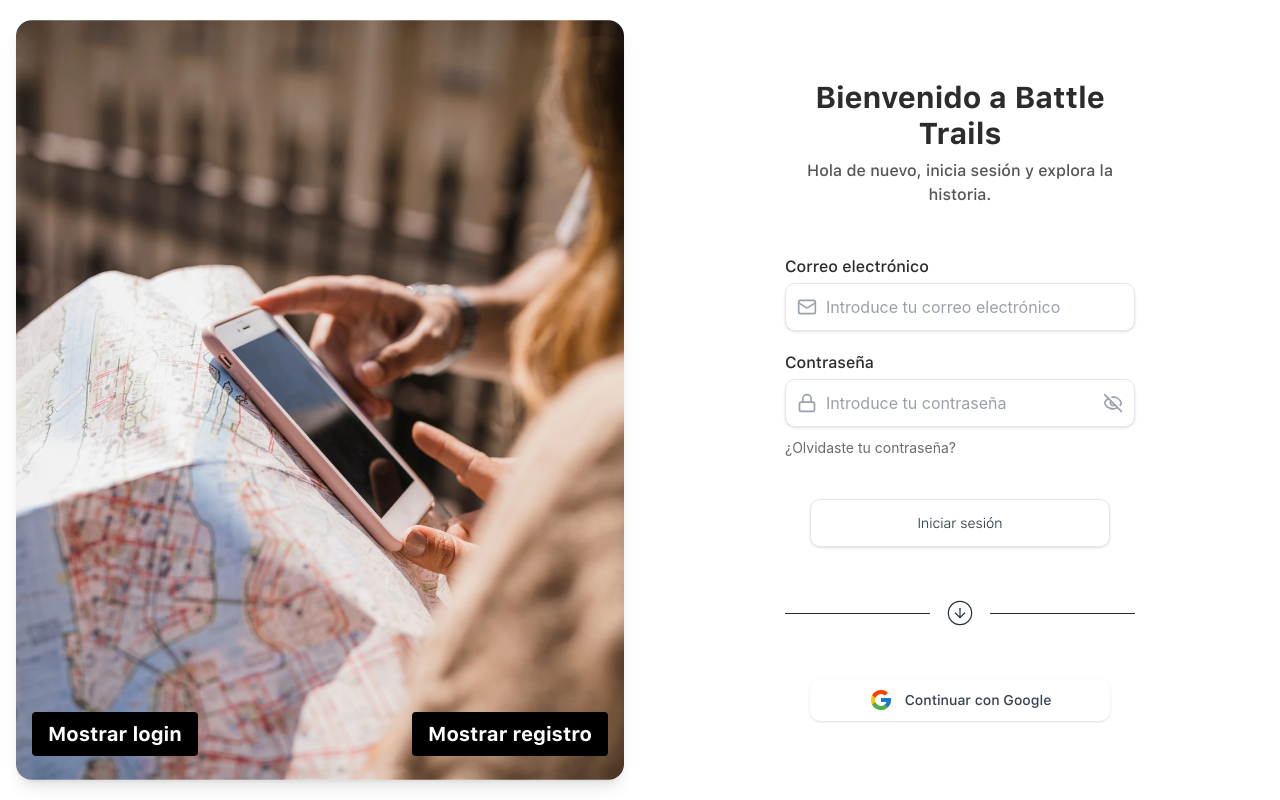
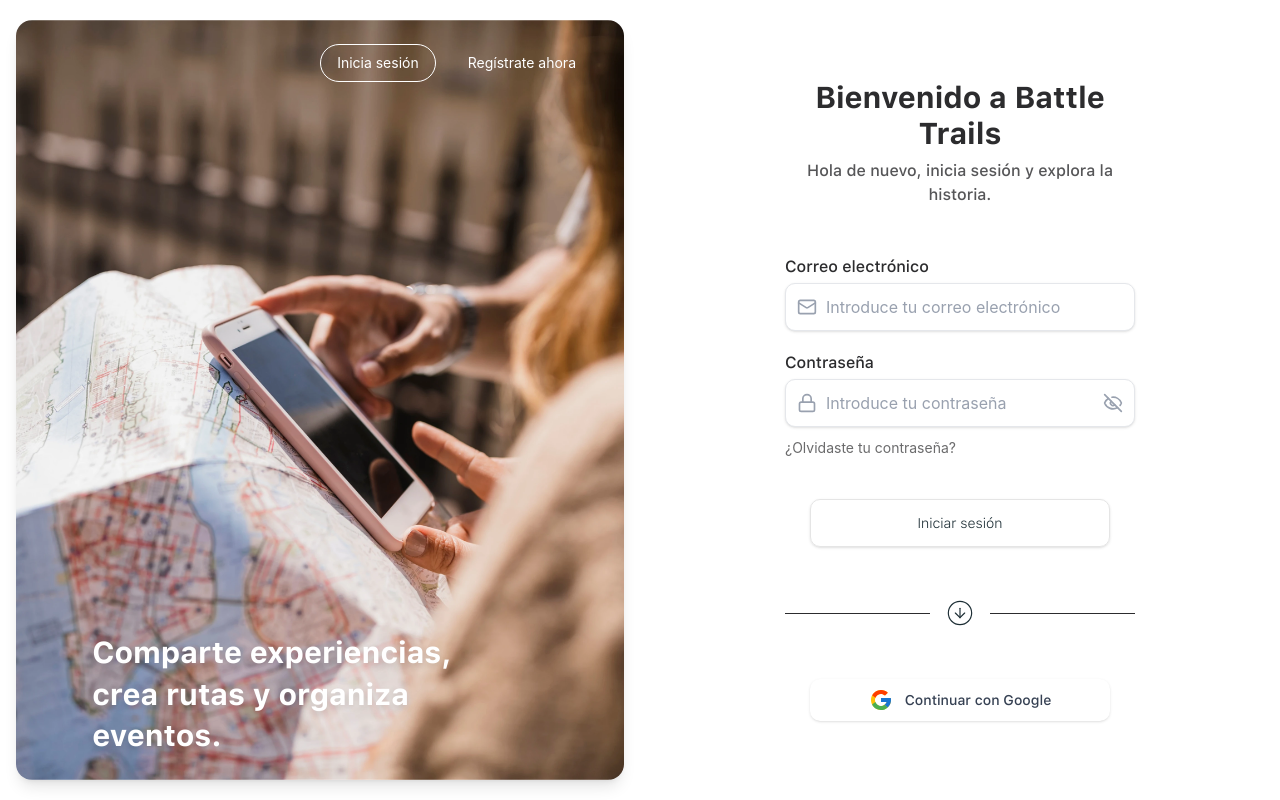
Before and after one commit to ESAT-ID3/2.-Battle-Trails, a React (Vite) app: page /auth in a window 1280 px wide. Built offline with nearby package versions, Linux system fonts and the light colour scheme; no server answers; a web font is replaced by a local one.

Commit message:
feat(auth): enhance AuthPage layout with improved button alignment and central text

```diff
--- a/src/hooks/useAuthHandler.ts
+++ b/src/hooks/useAuthHandler.ts
@@ -31,8 +31,8 @@
         "auth/invalid-email": "El formato del correo no es válido.",
         "auth/weak-password": "La contraseña debe tener al menos 6 caracteres.",
         "auth/missing-password": "La contraseña introducida no es correcta.",
-        "auth/cancelled-popup-request": "Se ha cancelado la ventana de inicio de sesión.",
-        "auth/popup-closed-by-user": "Has cerrado la ventana de inicio de sesión.",
+        /*"auth/cancelled-popup-request": "Se ha cancelado la ventana de inicio de sesión.",*/
+        /*"auth/popup-closed-by-user": "Has cerrado la ventana de inicio de sesión.",*/
     };
 
     const handleError = (error: unknown) => {
--- a/src/pages/auth-page.tsx
+++ b/src/pages/auth-page.tsx
@@ -71,31 +71,60 @@
         )}
       >
         <div
-          className="w-[95%] h-[95%] rounded-2xl relative flex items-center justify-center text-white text-xl font-bold shadow-lg"
+          className="w-[95%] h-[95%] rounded-2xl relative overflow-hidden flex flex-col justify-between px-8 py-6 text-white shadow-lg"
           style={{
             backgroundImage: `url(${banner})`,
             backgroundSize: "cover",
             backgroundPosition: "center",
           }}
         >
-          {/* Botón login */}
+
+          {/* Botones alineados al lado del formulario */}
+          <div
+            className={clsx(
+              "flex gap-4",
+              mode === "login" ? "justify-end" : "justify-start"
+            )}
+          >
+
           <button
               onClick={() => handleModeChange("login")}
-            className="absolute left-4 bottom-6 bg-black text-white px-4 py-2 rounded"
+              className={clsx(
+                "text-sm px-4 py-2  rounded-full transition-all duration-300",
+                mode === "login"
+                  ? " border "
+                  : " "
+              )}
             >
-            Mostrar login
+              Inicia sesión
             </button>
 
-          {/* Botón registro */}
             <button
               onClick={() => handleModeChange("register")}
-            className="absolute right-4 bottom-6 bg-black text-white px-4 py-2 rounded"
+              className={clsx(
+                "text-sm px-4 py-2  rounded-full transition-all duration-300",
+                mode === "register"
+                  ? "border"
+                  : " "
+              )}
             >
-            Mostrar registro
+              Regístrate ahora
             </button>
+          </div>
+
+          {/* Texto central fijo */}
+          <div className="flex flex-col items-center justify-center mt-16 max-w-md">
+            <h2 className="text-3xl font-bold leading-snug drop-shadow-md">
+              Comparte experiencias,<br />
+              crea rutas y organiza<br />
+              eventos.
+            </h2>
+          </div>
+
 
         </div>
       </div>
+
     </div>
   );
 };
```
Lines whose indentation alone changed are shown as unchanged.
